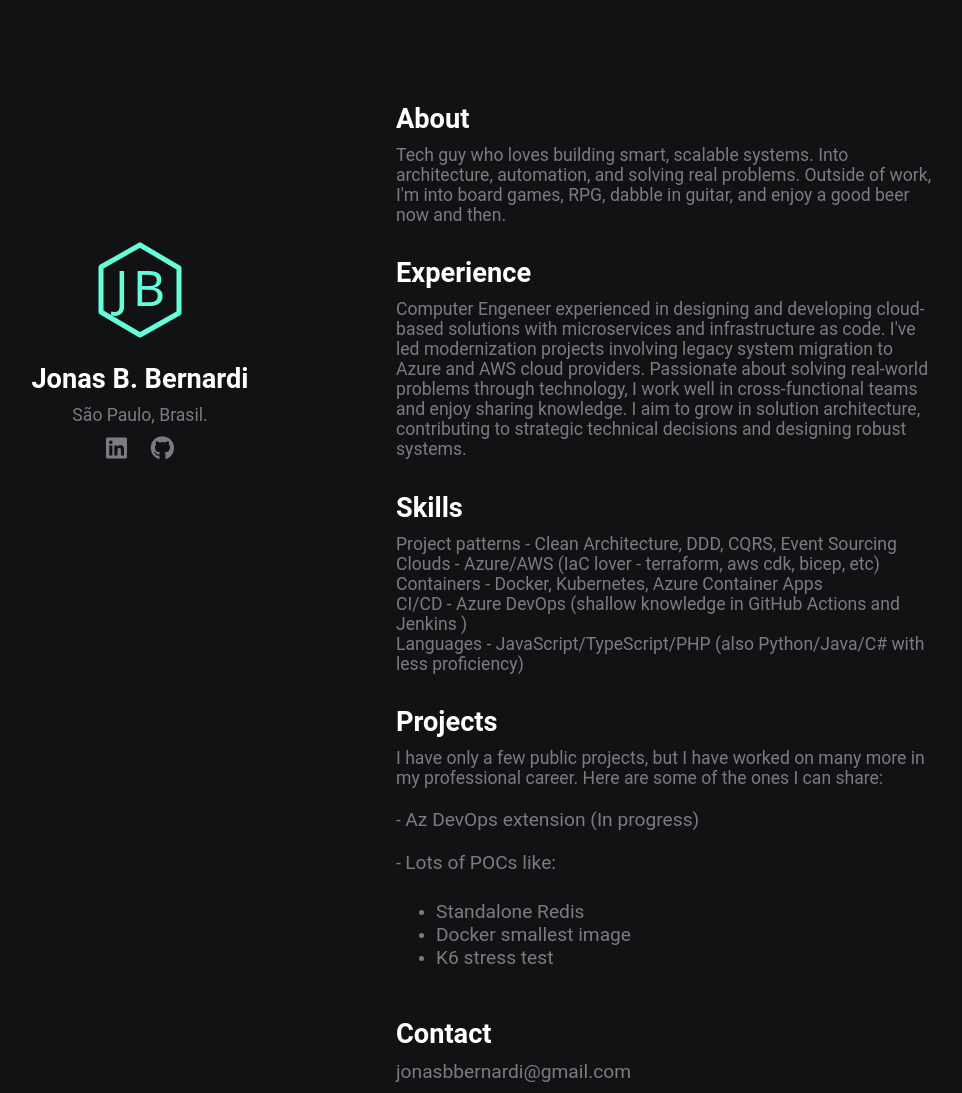
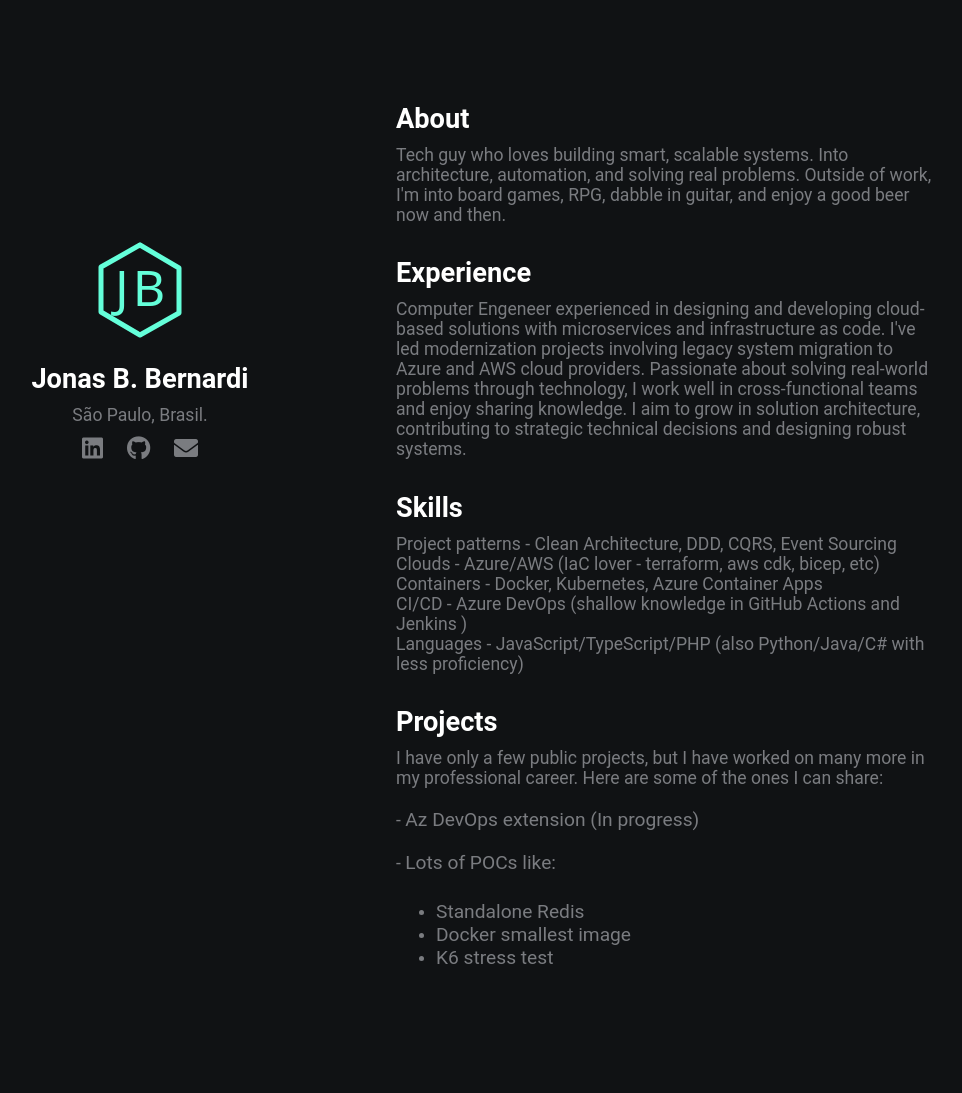
Before and after one commit to jonasbbernardi/jonasbbernardi.github.io, a website: page index.html in a window 1280 px wide. Shown: the whole page, without its empty margins (116-1078 px from the left). After the commit the page ends 995 px from the top, so only its background shows below. Drawn offline with nearby package versions, Linux system fonts and the light colour scheme.

Commit message:
fix: contacts with email

```diff
--- a/index.html
+++ b/index.html
@@ -36,8 +36,9 @@
           </div>
           <h2>Jonas B. Bernardi</h2>
           <p>São Paulo, Brasil.</p>
-          <a href="https://www.linkedin.com/in/jonas-b-bernardi-34275a1b/"><i class="fab fa-linkedin"></i></a>
-          <a href="https://github.com/jonasbbernardi/"><i class="fab fa-github"></i></a>
+          <a href="https://www.linkedin.com/in/jonas-b-bernardi-34275a1b/" target="_blank" aria-label="LinkedIn"><i class="fab fa-linkedin"></i></a>
+          <a href="https://github.com/jonasbbernardi/" target="_blank" aria-label="GitHub"><i class="fab fa-github"></i></a>
+          <a href="mailto:jonasbbernardi@gmail.com" target="_blank" aria-label="Email"><i class="fas fa-envelope"></i></a>
         </div>
         <div class="section-2">
             <h2>About</h2>
@@ -67,11 +68,6 @@
                 <li><a href="https://github.com/jonasbbernardi/k6-stress-test">K6 stress test</a></li>
               </ul>
             </p>
-
-            <h2>Contact</h2>
-            <p>
-              <a href="mailto:jonasbbernardi@gmail.com">jonasbbernardi@gmail.com</a><br>
-            </p>
         </div>
     </div>
     <script src="https://cdnjs.cloudflare.com/ajax/libs/animejs/2.2.0/anime.min.js"></script>
```
